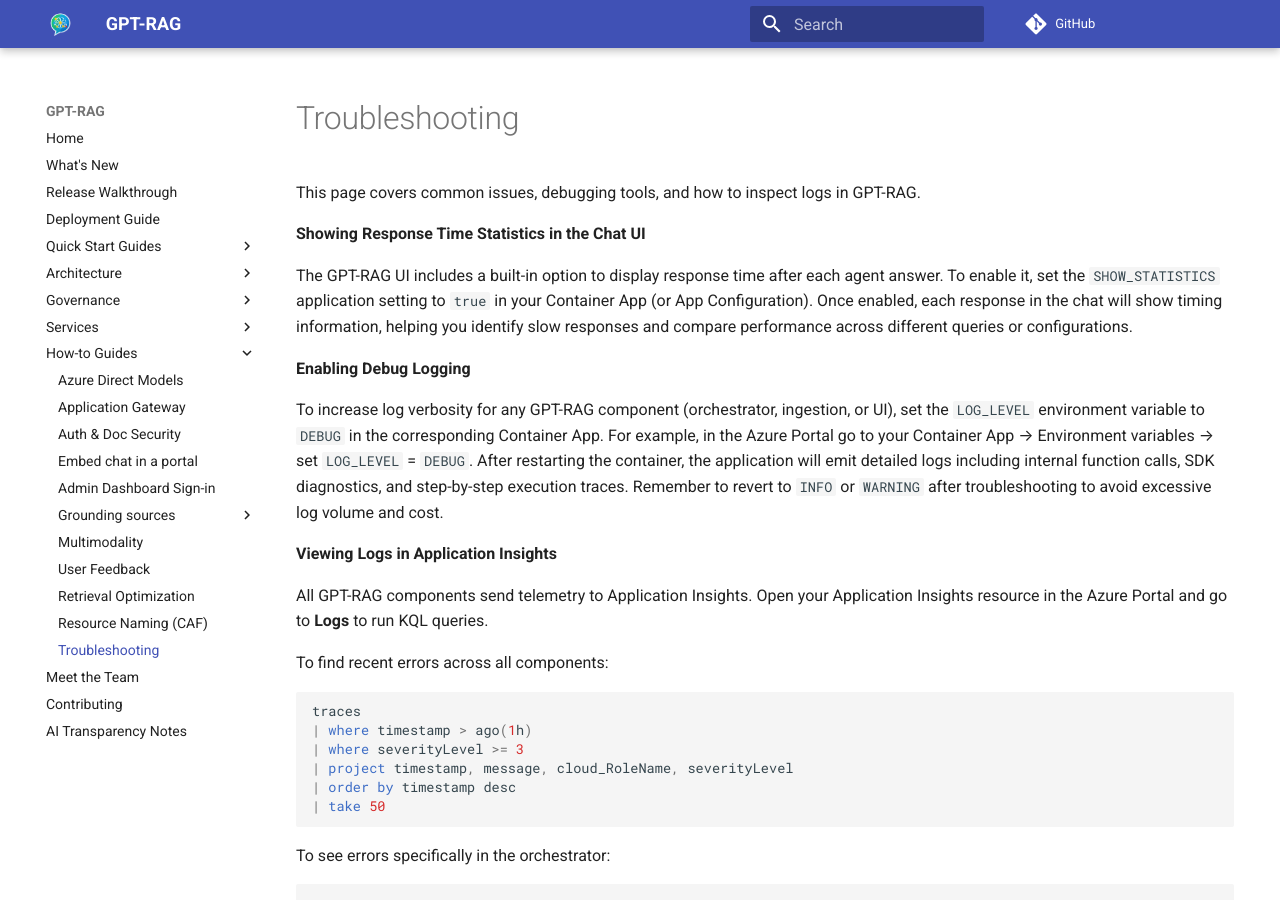
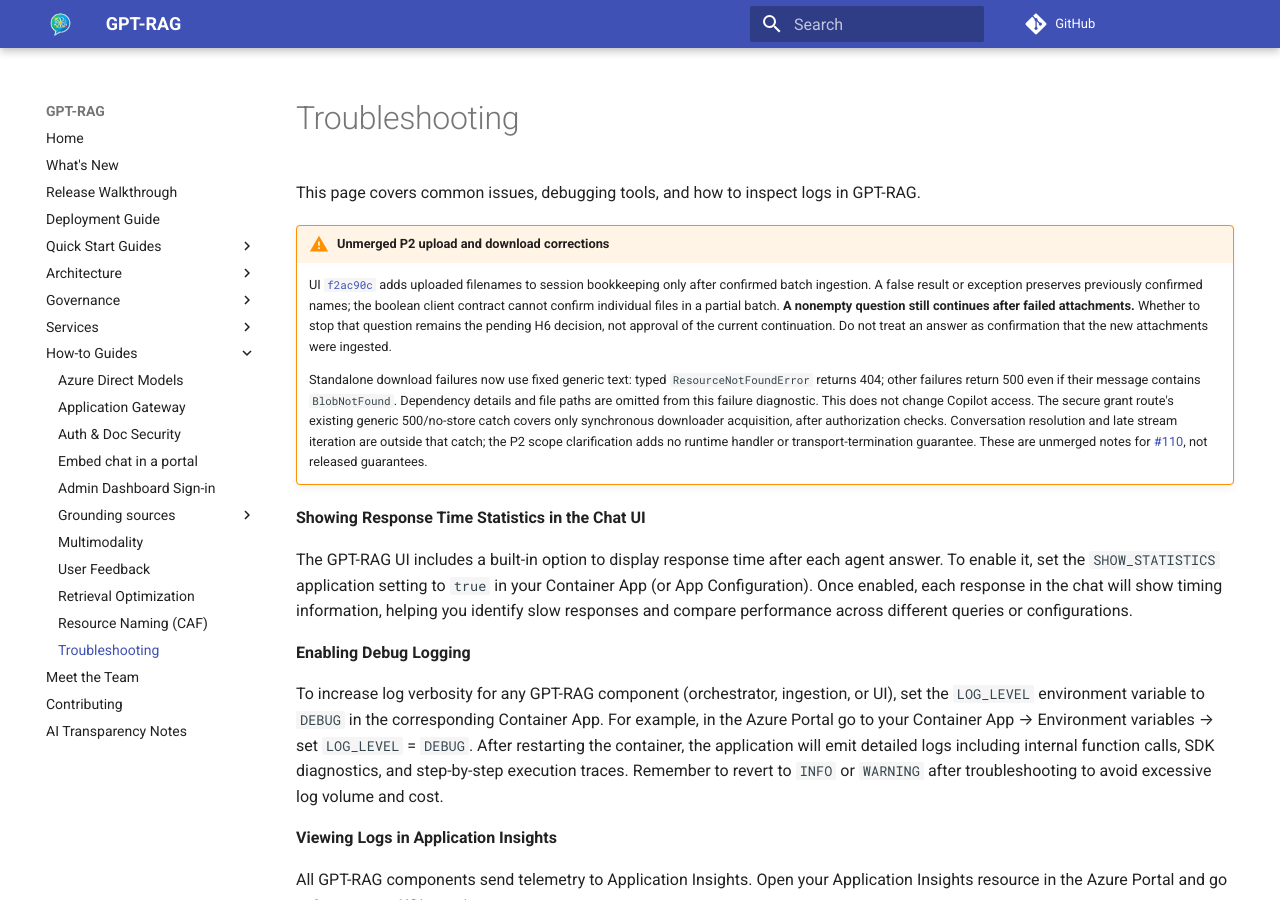
Before and after one commit to Azure/GPT-RAG, an MkDocs documentation site: the page built from docs/troubleshooting.md, in a window 1280 px wide and 900 px high. Built offline with MkDocs 1.6.1 and Material for MkDocs 9.7.7, drawn with Linux system fonts in a browser that asks for light colours; comment, search, counter and statistics services are not loaded.

Commit message:
docs: pin unmerged P2 outcome and retry corrections
Co-authored-by: Copilot App <223556219+Copilot@users.noreply.github.com>

```diff
--- a/docs/troubleshooting.md
+++ b/docs/troubleshooting.md
@@ -1,4 +1,25 @@
 This page covers common issues, debugging tools, and how to inspect logs in GPT-RAG.
+
+!!! warning "Unmerged P2 upload and download corrections"
+    UI [`f2ac90c`](https://github.com/Azure/gpt-rag-ui/commit/f2ac90cc7c236cc3e677f147bcc107367f2fd821)
+    adds uploaded filenames to session bookkeeping only after confirmed batch
+    ingestion. A false result or exception preserves previously confirmed names;
+    the boolean client contract cannot confirm individual files in a partial
+    batch. **A nonempty question still continues after failed attachments.**
+    Whether to stop that question remains the pending H6 decision, not approval
+    of the current continuation. Do not treat an answer as confirmation that
+    the new attachments were ingested.
+
+    Standalone download failures now use fixed generic text: typed
+    `ResourceNotFoundError` returns 404; other failures return 500 even if their
+    message contains `BlobNotFound`. Dependency details and file paths are
+    omitted from this failure diagnostic. This does not change Copilot access.
+    The secure grant route's existing generic 500/no-store catch covers only
+    synchronous downloader acquisition, after authorization checks. Conversation
+    resolution and late stream iteration are outside that catch; the P2 scope
+    clarification adds no runtime handler or transport-termination guarantee.
+    These are unmerged notes for
+    [#110](https://github.com/Azure/gpt-rag-ui/pull/110), not released guarantees.
 
 
 **Showing Response Time Statistics in the Chat UI**
```
Also changed, not shown: docs/services_ingestion.md (+11 -0 lines), docs/services_orchestrator.md (+9 -0 lines).
